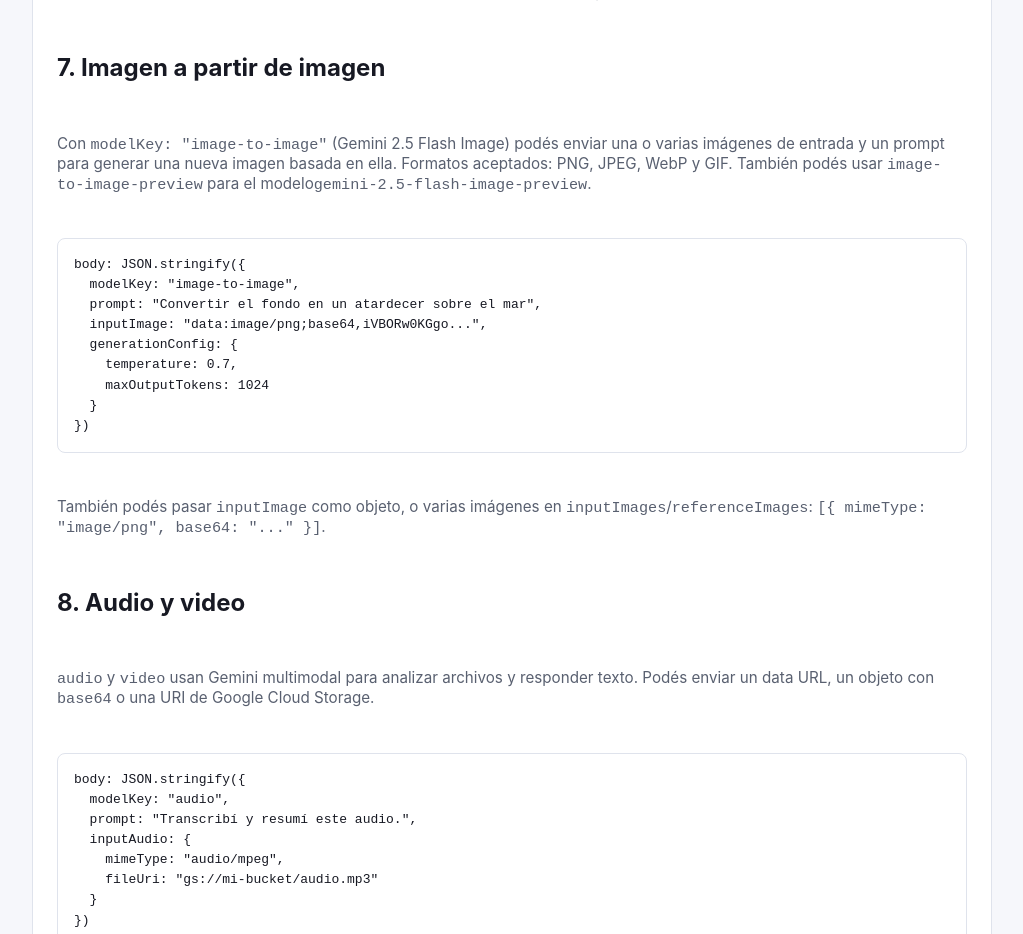
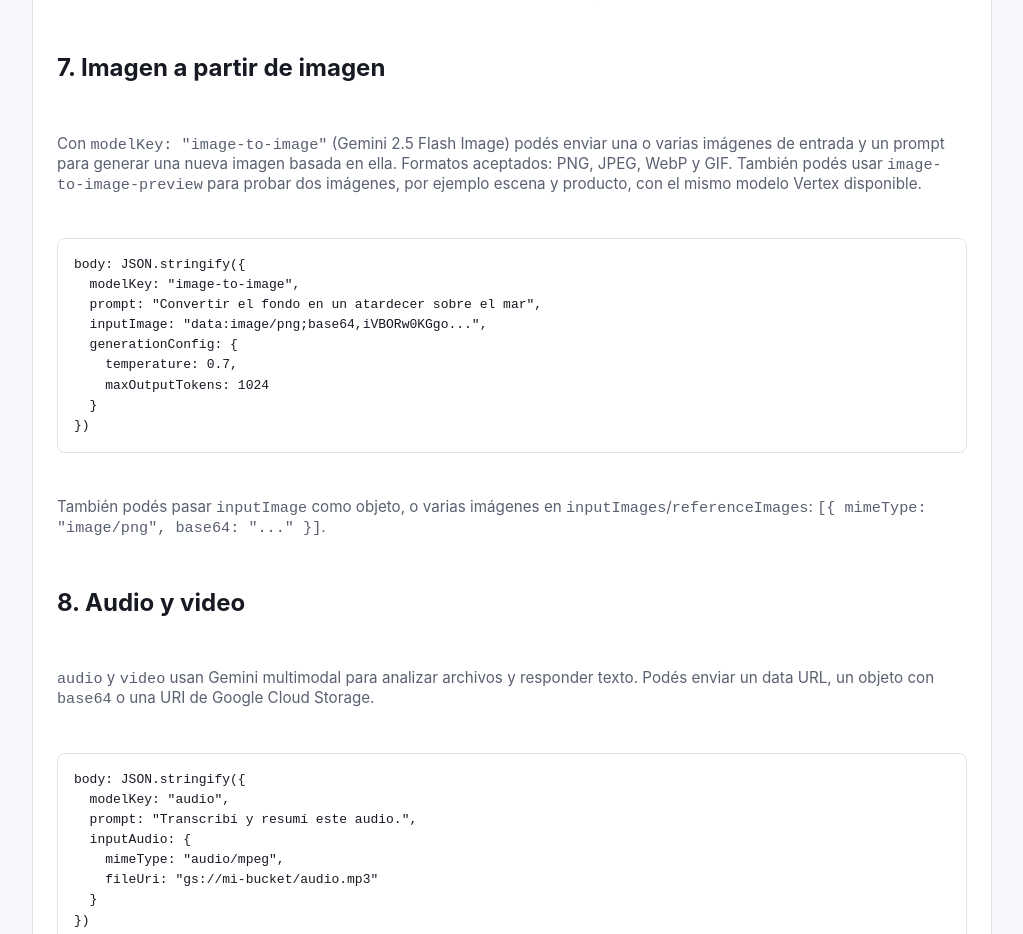
Before and after one commit to PolCarva/vertex, a Next.js app: page /docs in a window 1280 px wide. Shown: the part 3060-3994 px from the top of the page, without its empty margins (128-1151 px from the left). Built offline with nearby package versions, Linux system fonts and the light colour scheme.

Commit message:
Use available Vertex image model for two-image tester

```diff
--- a/app/docs/page.tsx
+++ b/app/docs/page.tsx
@@ -43,7 +43,7 @@ flash         gemini-2.5-flash            text             texto rapido
 pro           gemini-2.5-pro              text             texto avanzado (thinking)
 image         imagen-3.0-generate-002     image            generar imagen desde prompt
 image-to-image gemini-2.5-flash-image    image-to-image   generar imagen desde otra imagen
-image-to-image-preview gemini-2.5-flash-image-preview image-to-image   generar imagen preview
+image-to-image-preview gemini-2.5-flash-image image-to-image   generar imagen con dos imagenes
 audio         gemini-2.5-flash            audio            analizar audio
 video         gemini-2.5-flash            video            analizar video`}</pre>
 
@@ -130,8 +130,9 @@ video         gemini-2.5-flash            video            analizar video`}</pre
           Con <code>modelKey: &quot;image-to-image&quot;</code> (Gemini 2.5 Flash Image) podés
           enviar una o varias imágenes de entrada y un prompt para generar una nueva
           imagen basada en ella. Formatos aceptados: PNG, JPEG, WebP y GIF.
-          También podés usar <code>image-to-image-preview</code> para el modelo
-          <code>gemini-2.5-flash-image-preview</code>.
+          También podés usar <code>image-to-image-preview</code> para probar dos
+          imágenes, por ejemplo escena y producto, con el mismo modelo Vertex
+          disponible.
         </p>
         <pre className="message">{`body: JSON.stringify({
   modelKey: "image-to-image",
--- a/lib/models.ts
+++ b/lib/models.ts
@@ -45,7 +45,7 @@ const DEFAULT_MODEL_ALIASES: ModelAlias[] = [
   },
   {
     key: "image-to-image-preview",
-    model: process.env.GOOGLE_VERTEX_IMAGE_TO_IMAGE_PREVIEW_MODEL || "gemini-2.5-flash-image-preview",
+    model: process.env.GOOGLE_VERTEX_IMAGE_TO_IMAGE_PREVIEW_MODEL || "gemini-2.5-flash-image",
     kind: "image-to-image",
   },
   {
```
Also changed, not shown: app/home-client.tsx (+11 -11 lines), 1 other file (tests, documents, lock files or other folders).
